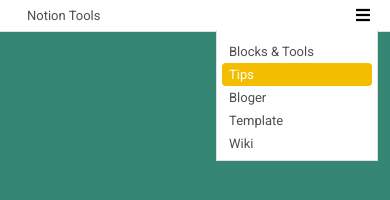
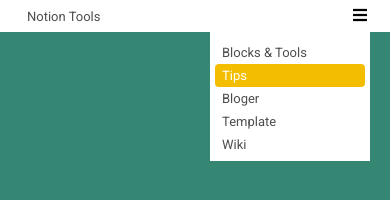
Before and after one commit to HyunsDev/dev76_notion_tools_resource, a plain HTML site: page header/index.html in a window 390 px wide. Both pictures are taken after a click on the element 363 px from the left and 15 px from the top of the page. Drawn offline with nearby package versions, Linux system fonts and the light colour scheme.

Commit message:
style 변경

```diff
--- a/header/style.css
+++ b/header/style.css
@@ -7,7 +7,6 @@
 #header {
     width: 100%;
     background-color: #ffffff;
-    border-bottom: solid 1px #DFDFDF;
     padding-top: 4px;
     padding-bottom: 4px;
 }
@@ -63,6 +62,7 @@
     #header .dropdowndtn {
         display: block;
         cursor: pointer;
+        padding: 3px;
     }
 
       .right {
@@ -82,10 +82,10 @@
         background-color: #ffffff;
         margin-left: -140px;
         width: 150px;
-        margin-top: 5px;
+        margin-top: 3px;
         padding: 5px;
         padding-top: 10px;
-        border: solid 1px #DFDFDF;
+        border: none;
         border-top: none;
       }
 
```
Also changed, not shown: disqus/notion.html (added, +12 -0 lines), disqus/dev/index.html (renamed from disqus/index.html).
